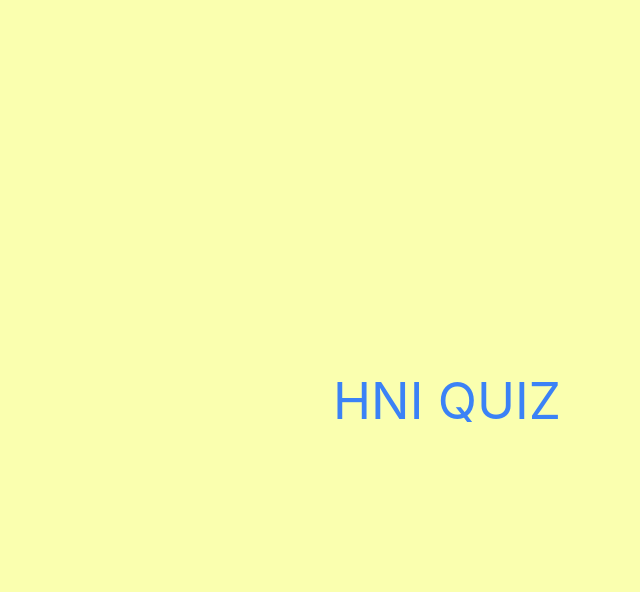
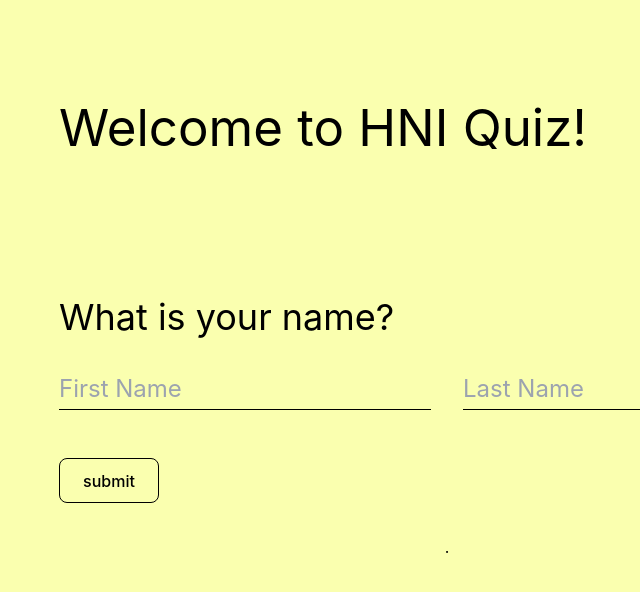
Before and after one commit to abhay8696/hni_quiz, a React (Vite) app: page / in a window 1280 px wide. Shown: the top 592 px of the page, without its empty margins (193-833 px from the left). Built offline with nearby package versions, Linux system fonts and the light colour scheme.

Commit message:
created Quiz components

```diff
--- a/src/App.css
+++ b/src/App.css
@@ -1,42 +1,7 @@
 #root {
-    max-width: 1280px;
+    width: 900px;
+    max-width: 900px;
     margin: 0 auto;
-    padding: 2rem;
+    padding: 0 2rem;
     text-align: center;
 }
-
-.logo {
-    height: 6em;
-    padding: 1.5em;
-    will-change: filter;
-    transition: filter 300ms;
-}
-.logo:hover {
-    filter: drop-shadow(0 0 2em #646cffaa);
-}
-.logo.react:hover {
-    filter: drop-shadow(0 0 2em #61dafbaa);
-}
-
-@keyframes logo-spin {
-    from {
-        transform: rotate(0deg);
-    }
-    to {
-        transform: rotate(360deg);
-    }
-}
-
-@media (prefers-reduced-motion: no-preference) {
-    a:nth-of-type(2) .logo {
-        animation: logo-spin infinite 20s linear;
-    }
-}
-
-.card {
-    padding: 2em;
-}
-
-.read-the-docs {
-    color: #888;
-}
--- a/src/App.jsx
+++ b/src/App.jsx
@@ -1,11 +1,26 @@
 import { useState } from "react";
+//contexts
+import { UserDataContext } from "./Contexts/AllContexts";
 import "./App.css";
+import UserForm from "./components/UserForm/UserForm";
+import QuizBody from "./components/QuizBody/QuizBody";
+import { scrollToElement } from "./helperFunctions";
 
 function App() {
+    const [fullName, setFullName] = useState({ firstName: "", lastName: "" });
+
+    //functions
+    const handleUserForm = (fullName) => {
+        setFullName(fullName);
+        scrollToElement("QuizBody");
+    };
     return (
         <>
-            <div className="text-blue-500">
-                <h1>HNI QUIZ</h1>
+            <div className="w-[100%] h-[100vh] overflow-hidden App">
+                <UserDataContext.Provider value={[fullName, setFullName]}>
+                    <UserForm handleUserForm={handleUserForm} />
+                    <QuizBody />
+                </UserDataContext.Provider>
             </div>
         </>
     );
--- /dev/null
+++ b/src/Contexts/AllContexts.js
@@ -0,0 +1,3 @@
+import React from "react";
+
+export const UserDataContext = React.createContext();
--- /dev/null
+++ b/src/components/Button/Button.jsx
@@ -0,0 +1,16 @@
+import React from "react";
+
+const Button = (props) => {
+    const { text, clickFunction, customClass } = props;
+
+    return (
+        <button
+            className={`Button ${customClass} w-[100px] bg-inherit border border-primary cursor-pointer outline-none`}
+            onClick={clickFunction}
+        >
+            {text}
+        </button>
+    );
+};
+
+export default Button;
--- /dev/null
+++ b/src/components/QuizBody/QuizBody.jsx
@@ -0,0 +1,18 @@
+import React, { useContext } from "react";
+//contexts
+import { UserDataContext } from "../../Contexts/AllContexts";
+//components
+import Button from "../Button/Button";
+import QuizIntro from "./QuizIntro";
+import QuizQuestion from "./QuizQuestion";
+
+const QuizBody = () => {
+    return (
+        <div className="h-[100vh]" id="QuizBody">
+            <QuizIntro />;
+            <QuizQuestion />
+        </div>
+    );
+};
+
+export default QuizBody;
--- /dev/null
+++ b/src/components/QuizBody/QuizIntro.jsx
@@ -0,0 +1,34 @@
+import React, { useContext } from "react";
+//contexts
+import { UserDataContext } from "../../Contexts/AllContexts";
+//components
+import Button from "../Button/Button";
+import { scrollToElement } from "../../helperFunctions";
+
+const QuizIntro = () => {
+    //contexts
+    const [fullName, setFullName] = useContext(UserDataContext);
+    return (
+        <div className="h-[100vh] flex items-center" id="QuizBody">
+            <div className="h-[75vh] text-left flex flex-col justify-center gap-32">
+                <h1 className="capitalize text-h1">
+                    Hello {fullName.firstName}!
+                </h1>
+                <div className="flex flex-col gap-4">
+                    <h3 className="text-h3 font-light">
+                        You will be given a few questions in upcoming slides.
+                    </h3>
+                    <h3 className="text-h3 font-light">
+                        Try to solve as many as you can, Best Of Luck!
+                    </h3>
+                </div>
+                <Button
+                    text="let's go"
+                    clickFunction={() => scrollToElement("quiz-1")}
+                />
+            </div>
+        </div>
+    );
+};
+
+export default QuizIntro;
--- /dev/null
+++ b/src/components/QuizBody/QuizQuestion.jsx
@@ -0,0 +1,17 @@
+import React from "react";
+import Button from "../Button/Button";
+
+const QuizQuestion = () => {
+    return (
+        <div className="h-[100vh] flex items-center" id="quiz-1">
+            <div className="h-[75vh] text-left flex flex-col justify-center gap-32">
+                <h1 className="capitalize text-h1">Question no 1.</h1>
+                <h2 className="text-h2 font-thin"> will be displayed here</h2>
+                <p>Work in progress...</p>
+                <Button text="let's go" clickFunction={""} />
+            </div>
+        </div>
+    );
+};
+
+export default QuizQuestion;
--- /dev/null
+++ b/src/components/UserForm/UserForm.jsx
@@ -0,0 +1,65 @@
+import React, { useState } from "react";
+import Button from "../Button/Button";
+
+const UserForm = (props) => {
+    //props
+    const { handleUserForm } = props;
+
+    //states
+    const [fullName, setFullName] = useState({ firstName: "", lastName: "" });
+
+    //functions
+    const handleChange = (event) => {
+        const { name, value } = event.target;
+        setFullName({ ...fullName, [name]: value });
+    };
+
+    const handleSubmit = (event) => {
+        event.preventDefault();
+        handleUserForm(fullName);
+    };
+    return (
+        <div className="h-[100vh] flex items-center justify-center">
+            <div className="flex flex-col justify-around h-[75vh]">
+                <h1 className="text-h2 sm:text-h1 text-left">
+                    Welcome to HNI Quiz!
+                </h1>
+                <div className="flex flex-col justify-center gap-8 flex-1">
+                    <h2 className="text-h3 sm:text-h2  text-left">
+                        What is your name?
+                    </h2>
+                    <form
+                        onSubmit={handleSubmit}
+                        className="flex flex-col gap-12"
+                    >
+                        <div className="flex flex-wrap gap-8">
+                            <input
+                                type="text"
+                                name="firstName"
+                                id="firstName"
+                                value={fullName.firstName}
+                                onChange={handleChange}
+                                placeholder="First Name"
+                                required
+                                className="text-black capitalize text-h5 sm:text-h4 py-1 bg-inherit border-b border-primary outline-none"
+                            />
+                            <input
+                                type="text"
+                                name="lastName"
+                                id="lastName"
+                                value={fullName.lastName}
+                                onChange={handleChange}
+                                placeholder="Last Name"
+                                className="text-black capitalize text-h5 sm:text-h4 py-1 bg-inherit border-b border-primary outline-none"
+                            />
+                        </div>
+                        <Button text="submit" clickFunction={handleSubmit} />
+                    </form>
+                    <div>.</div>
+                </div>
+            </div>
+        </div>
+    );
+};
+
+export default UserForm;
--- /dev/null
+++ b/src/helperFunctions.js
@@ -0,0 +1,7 @@
+// scrollToElement.js
+export const scrollToElement = (id) => {
+    const element = document.getElementById(id);
+    if (element) {
+        element.scrollIntoView({ behavior: "smooth", block: "start" });
+    }
+};
--- a/src/index.css
+++ b/src/index.css
@@ -17,7 +17,8 @@
     -moz-osx-font-smoothing: grayscale;
 
     --mainBg: #faffaf;
-    --primary: #0f67b1;
+    --primary: #000;
+    /* --primary: #0f67b1; */
     --skyBlue: #3fa2f6;
     --lightBlue: #96c9f4;
 }
--- a/src/output.css
+++ b/src/output.css
@@ -554,14 +554,157 @@ video {
   display: none;
 }
 
-.bg-red-500 {
-  --tw-bg-opacity: 1;
-  background-color: rgb(239 68 68 / var(--tw-bg-opacity));
+.block {
+  display: block;
 }
 
-.text-blue-500 {
+.flex {
+  display: flex;
+}
+
+.h-\[100vh\] {
+  height: 100vh;
+}
+
+.h-\[75vh\] {
+  height: 75vh;
+}
+
+.w-\[100\%\] {
+  width: 100%;
+}
+
+.w-\[100px\] {
+  width: 100px;
+}
+
+.flex-1 {
+  flex: 1 1 0%;
+}
+
+.cursor-pointer {
+  cursor: pointer;
+}
+
+.flex-col {
+  flex-direction: column;
+}
+
+.flex-wrap {
+  flex-wrap: wrap;
+}
+
+.items-center {
+  align-items: center;
+}
+
+.justify-center {
+  justify-content: center;
+}
+
+.justify-around {
+  justify-content: space-around;
+}
+
+.gap-16 {
+  gap: 4rem;
+}
+
+.gap-8 {
+  gap: 2rem;
+}
+
+.gap-12 {
+  gap: 3rem;
+}
+
+.gap-32 {
+  gap: 8rem;
+}
+
+.gap-4 {
+  gap: 1rem;
+}
+
+.overflow-hidden {
+  overflow: hidden;
+}
+
+.border {
+  border-width: 1px;
+}
+
+.border-b {
+  border-bottom-width: 1px;
+}
+
+.border-primary {
+  --tw-border-opacity: 1;
+  border-color: rgb(0 0 0 / var(--tw-border-opacity));
+}
+
+.bg-inherit {
+  background-color: inherit;
+}
+
+.bg-red-300 {
+  --tw-bg-opacity: 1;
+  background-color: rgb(252 165 165 / var(--tw-bg-opacity));
+}
+
+.py-1 {
+  padding-top: 0.25rem;
+  padding-bottom: 0.25rem;
+}
+
+.text-left {
+  text-align: left;
+}
+
+.text-h2 {
+  font-size: 2.25rem;
+  line-height: 2.5rem;
+}
+
+.text-h3 {
+  font-size: 1.875rem;
+  line-height: 2.25rem;
+}
+
+.text-h5 {
+  font-size: 1.25rem;
+  line-height: 1.75rem;
+}
+
+.text-h1 {
+  font-size: 3.1875rem;
+  line-height: 3.5rem;
+}
+
+.font-extralight {
+  font-weight: 200;
+}
+
+.font-thin {
+  font-weight: 100;
+}
+
+.font-light {
+  font-weight: 300;
+}
+
+.capitalize {
+  text-transform: capitalize;
+}
+
+.text-black {
   --tw-text-opacity: 1;
-  color: rgb(59 130 246 / var(--tw-text-opacity));
+  color: rgb(0 0 0 / var(--tw-text-opacity));
+}
+
+.outline-none {
+  outline: 2px solid transparent;
+  outline-offset: 2px;
 }
 
 :root {
@@ -576,7 +719,8 @@ video {
   -webkit-font-smoothing: antialiased;
   -moz-osx-font-smoothing: grayscale;
   --mainBg: #faffaf;
-  --primary: #0f67b1;
+  --primary: #000;
+  /* --primary: #0f67b1; */
   --skyBlue: #3fa2f6;
   --lightBlue: #96c9f4;
 }
@@ -641,3 +785,20 @@ button:focus-visible {
     background-color: #f9f9f9;
   }
 }
+
+@media (min-width: 640px) {
+  .sm\:text-h1 {
+    font-size: 3.1875rem;
+    line-height: 3.5rem;
+  }
+
+  .sm\:text-h2 {
+    font-size: 2.25rem;
+    line-height: 2.5rem;
+  }
+
+  .sm\:text-h4 {
+    font-size: 1.5rem;
+    line-height: 2rem;
+  }
+}
--- a/tailwind.config.js
+++ b/tailwind.config.js
@@ -5,9 +5,18 @@ export default {
         extend: {
             colors: {
                 mainBg: "#faffaf",
-                primary: "#0f67b1",
+                primary: "#000000",
+                // primary: "#0f67b1",
                 skyBlue: "#3fa2f6",
                 lightBlue: "#96c9f4",
+            },
+            fontSize: {
+                h1: ["3.1875rem", { lineHeight: "3.5rem" }], // 51px
+                h2: ["2.25rem", { lineHeight: "2.5rem" }], // 36px
+                h3: ["1.875rem", { lineHeight: "2.25rem" }], // 30px
+                h4: ["1.5rem", { lineHeight: "2rem" }], // 24px
+                h5: ["1.25rem", { lineHeight: "1.75rem" }], // 20px
+                h6: ["1rem", { lineHeight: "1.5rem" }], // 16px
             },
         },
     },
```
